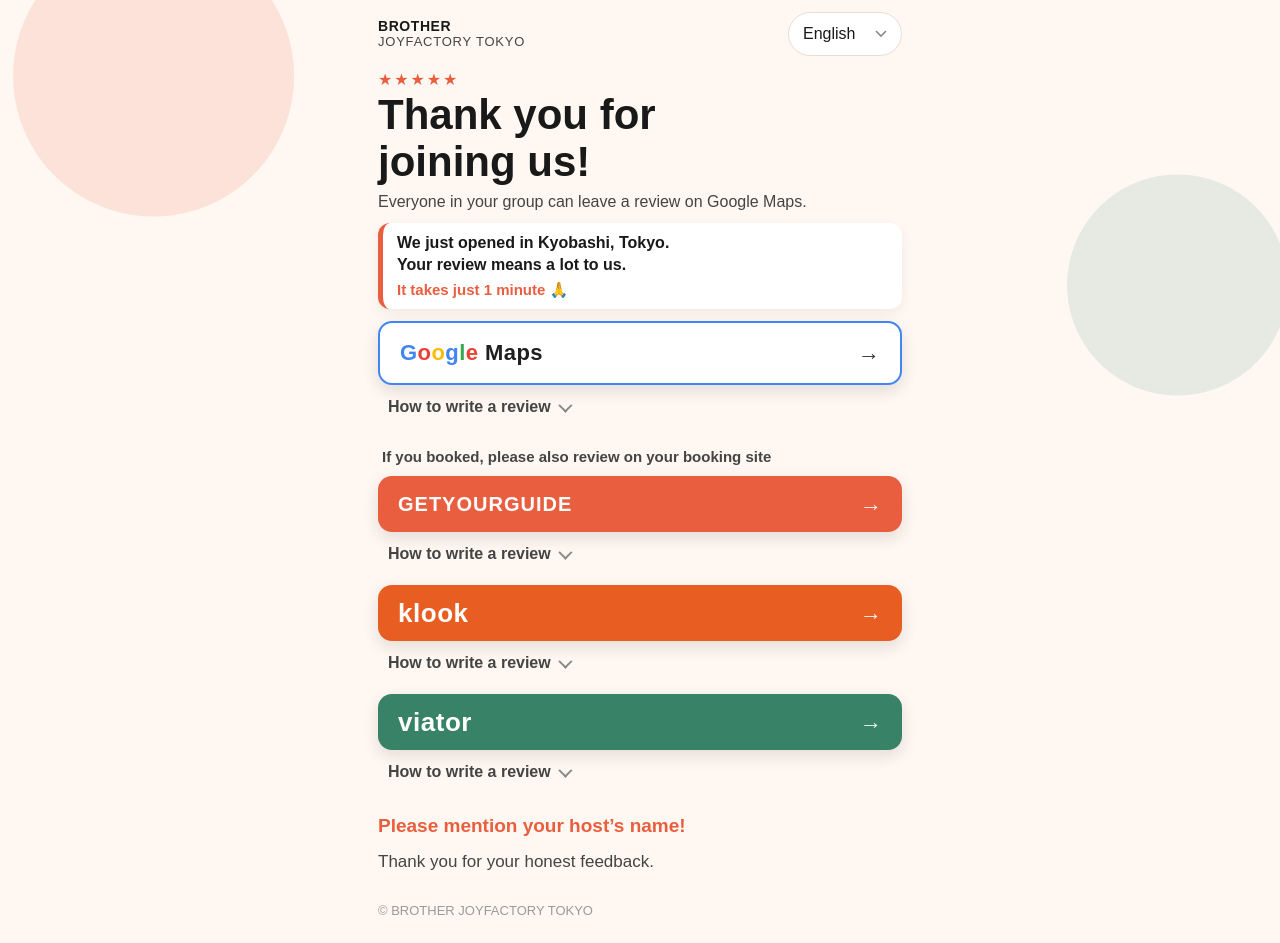
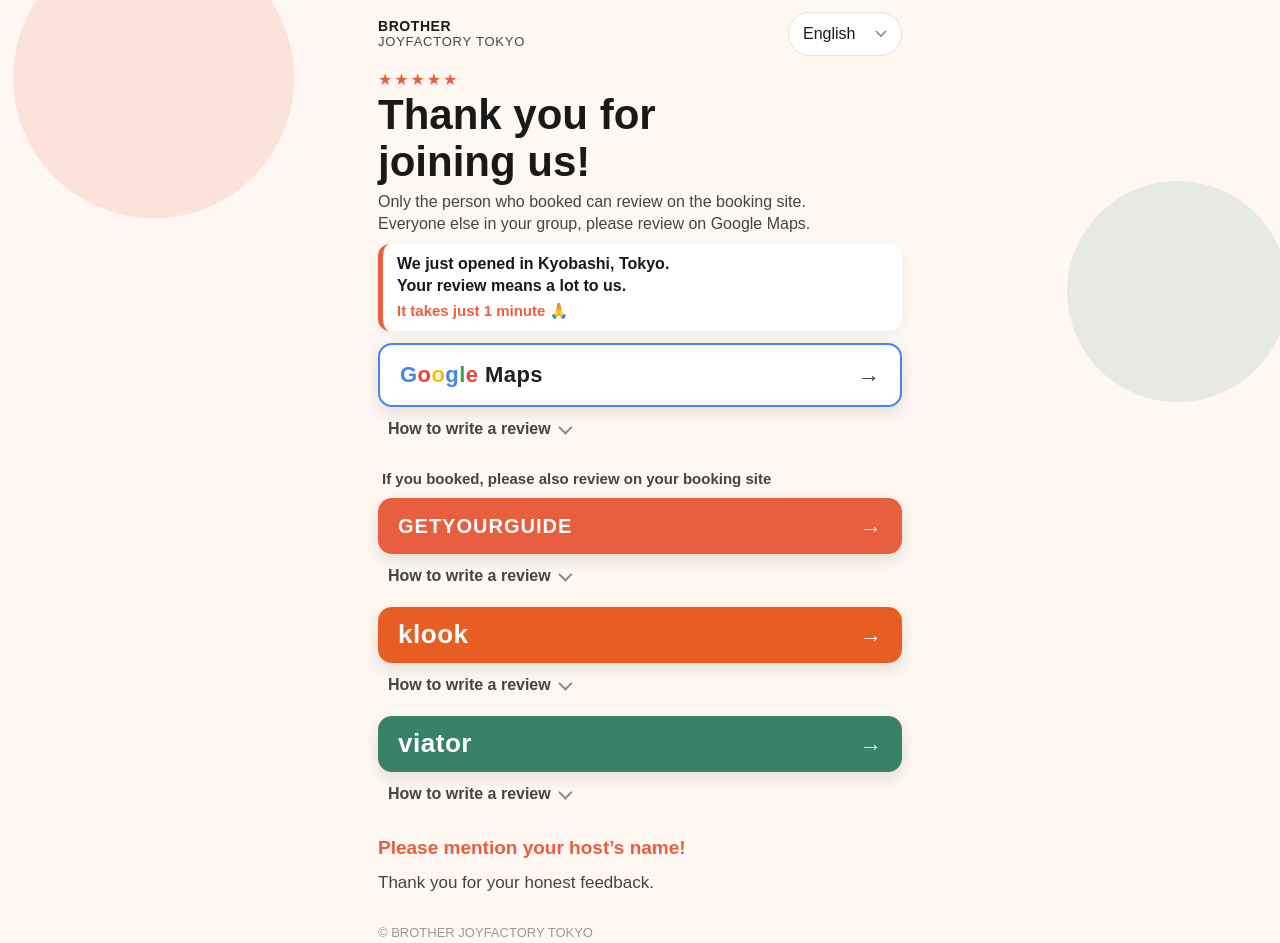
Before and after one commit to katooooooooooooooo11/joyfactory-review, a plain HTML site: page index.html in a window 1280 px wide. Drawn offline with Linux system fonts and the light colour scheme.

Commit message:
先頭の文：予約サイトは予約した人だけ・ご一緒の方は Google マップへ
Co-Authored-By: Claude Opus 5.5 <noreply@anthropic.com>

```diff
--- a/index.html
+++ b/index.html
@@ -31,7 +31,7 @@
   select:focus{outline:2px solid var(--accent);outline-offset:2px}
   h1{font-size:30px;line-height:1.12;margin:0 0 6px;font-weight:800}
   h1 em{font-style:normal;color:var(--accent)}
-  .lead{font-size:16px;line-height:1.35;color:var(--sub);margin:0 0 10px}
+  .lead{word-break:auto-phrase;white-space:pre-line;font-size:16px;line-height:1.35;color:var(--sub);margin:0 0 10px}
   .ask{background:#fff;border-left:5px solid var(--accent);border-radius:12px;padding:9px 14px;margin:0 0 12px;box-shadow:0 4px 12px rgba(25,25,25,.06)}
   .ask-main{margin:0;font-size:16px;line-height:1.38;font-weight:700;color:var(--fg)}
   .ask-main+.ask-main{margin-top:0}
@@ -98,7 +98,7 @@
 
   <p class="stars" aria-hidden="true">★★★★★</p>
   <h1 data-i18n="title">Thank you for joining us!</h1>
-  <p class="lead" data-i18n="lead">Everyone in your group can leave a review on Google Maps.</p>
+  <p class="lead" data-i18n="lead">Only the person who booked can review on the booking site. Everyone else in your group, please review on Google Maps.</p>
   <div class="ask">
     <p class="ask-main" data-i18n="ask1">We just opened in Kyobashi, Tokyo.</p>
     <p class="ask-main" data-i18n="ask2">Your review means a lot to us.</p>
@@ -140,35 +140,35 @@
 (function(){
   var I18N = {
     en:{vA1:"Tap the Viator button above and log in with the account you booked with",vA2:"Open “Bookings”, choose this experience and tap “Write a Review”",vor:"Or use the email from Viator:",gm:"If you booked, please also review on your booking site",o1:"Tap the Google Maps button above",o2:"Log in with your Google account",o3:"Choose stars, write a few words and tap Post",on:"Anyone with a Google account can post, even if someone else booked.",how:"How to write a review",g1:"Tap the GetYourGuide button above",g2:"Log in with the account you booked with",g3:"Choose stars, write a few words and send",gn:"You can also use the review email sent after your visit. Only guests who booked can review.",k1:"Tap the Klook button above and log in",k2:"Choose this experience",k3:"Choose stars, write a few words and send",kn:"Reviews can be written within 1 month of your activity date.",v1:"Open the email from Viator sent after your visit and tap the review button",v2:"Choose stars, who you came with and whether you’d recommend it, then Next",v3:"Add photos if you like (optional)",v4:"Write your review (100+ characters) and a title, tick the box, then Submit",vn:"Viator sends up to 3 reminder emails.",
-        title:"Thank you for joining us!",lead:"Everyone in your group can leave a review on Google Maps.",
+        title:"Thank you for joining us!",lead:"Only the person who booked can review on the booking site.\nEveryone else in your group, please review on Google Maps.",
         ask1:"We just opened in Kyobashi, Tokyo.",ask2:"Your review means a lot to us.",ask3:"It takes just 1 minute 🙏",
         s1:"Open the site you booked with",s2:"Find your booking",s3:"Tap “Write a review”",
         viator:"Viator: use the review link in your email.",
         mention:"Please mention your host’s name!",
         thanks:"Thank you for your honest feedback."},
     ja:{vA1:"上の Viator のボタンを押し、予約したアカウントでログイン",vA2:"［Bookings］を開き、この体験を選んで［Write a Review］を押す",vor:"または、Viator から届くメールから：",gm:"予約した方は、予約したサイトにも",o1:"上の Google マップのボタンを押す",o2:"Google のアカウントでログイン",o3:"星を選び、ひとこと書いて［投稿］",on:"Google のアカウントがあれば、予約していない方も書けます。",how:"レビューの書き方",g1:"上の GetYourGuide のボタンを押す",g2:"予約したアカウントでログイン",g3:"星を選び、ひとこと書いて送信",gn:"体験の後に届くメールからも書けます。書けるのは予約した方だけです。",k1:"上の Klook のボタンを押してログイン",k2:"この体験を選ぶ",k3:"星を選び、ひとこと書いて送信",kn:"レビューは体験日から1か月以内に書けます。",v1:"体験の後に Viator から届くメールを開き、レビューのボタンを押す",v2:"星・だれと来たか・おすすめかを選んで［Next］",v3:"写真を足す（なくても大丈夫）",v4:"感想（100文字以上）とタイトルを書き、四角にチェックして［Submit］",vn:"Viator からのメールは最大3通届きます。",
-        title:"ありがとうございました！",lead:"ご一緒の方もみなさん、Google マップで口コミをお願いします",
+        title:"ありがとうございました！",lead:"予約サイトのレビューは、予約した方しか書けません。\nご一緒の方は、Google マップでお願いします",
         ask1:"東京・京橋に開業したばかりです。",ask2:"口コミがいちばんの力になります。",ask3:"所要時間は1分ほどです 🙏",
         s1:"予約したサイトを開く",s2:"予約を探す",s3:"「レビューを書く」をタップ",
         viator:"Viatorはメールのレビューリンクから",
         mention:"スタッフの名前も書いてください！",
         thanks:"率直なご感想をお待ちしています。"},
     zh:{vA1:"点击上方的 Viator 按钮，用预订时的账号登录",vA2:"打开“Bookings”，选择本次体验，点击“Write a Review”",vor:"或者通过 Viator 发来的邮件：",gm:"预订人也请在预订网站上评价",o1:"点击上方的 Google 地图按钮",o2:"登录您的 Google 账号",o3:"选择星级，写几句话后点击“发布”",on:"只要有 Google 账号，没有预订的同行者也可以评价。",how:"如何撰写评价",g1:"点击上方的 GetYourGuide 按钮",g2:"使用预订时的账号登录",g3:"选择星级，写几句话后提交",gn:"也可以通过体验后收到的邮件撰写。只有预订的客人可以评价。",k1:"点击上方的 Klook 按钮并登录",k2:"选择本次体验",k3:"选择星级，写几句话后提交",kn:"请在体验日期后1个月内撰写评价。",v1:"打开体验后 Viator 发来的邮件，点击评价按钮",v2:"选择星级、同行者和是否推荐，然后点 Next",v3:"可以添加照片（可选）",v4:"写下评价（至少100个字符）和标题，勾选方框，然后点 Submit",vn:"Viator 最多会发送3封提醒邮件。",
-        title:"感谢您的参与！",lead:"同行的每一位都可以在 Google 地图上留下评价。",
+        title:"感谢您的参与！",lead:"预订网站上只有预订人可以评价。\n同行的其他人请在 Google 地图上评价。",
         ask1:"我们刚刚在东京京桥开业。",ask2:"您的评价对我们意义重大。",ask3:"只需约1分钟 🙏",
         s1:"打开您预订的网站",s2:"找到您的订单",s3:"点击“撰写评价”",
         viator:"Viator：请使用邮件中的评价链接",
         mention:"请写上接待您的工作人员姓名！",
         thanks:"谢谢您，您的真实反馈对我们很重要。"},
     fr:{vA1:"Touchez le bouton Viator ci-dessus et connectez-vous avec le compte de votre réservation",vA2:"Ouvrez « Bookings », choisissez cette activité et touchez « Write a Review »",vor:"Ou depuis l’e-mail de Viator :",gm:"Si vous avez réservé, laissez aussi un avis sur votre site de réservation",o1:"Touchez le bouton Google Maps ci-dessus",o2:"Connectez-vous avec votre compte Google",o3:"Choisissez les étoiles, écrivez quelques mots et touchez Publier",on:"Toute personne ayant un compte Google peut publier, même si quelqu’un d’autre a réservé.",how:"Comment laisser un avis",g1:"Touchez le bouton GetYourGuide ci-dessus",g2:"Connectez-vous avec le compte de votre réservation",g3:"Choisissez les étoiles, écrivez quelques mots et envoyez",gn:"Vous pouvez aussi utiliser l’e-mail d’avis reçu après votre visite. Seuls les clients ayant réservé peuvent laisser un avis.",k1:"Touchez le bouton Klook ci-dessus et connectez-vous",k2:"Choisissez cette activité",k3:"Choisissez les étoiles, écrivez quelques mots et envoyez",kn:"Les avis peuvent être laissés dans le mois suivant la date de l’activité.",v1:"Ouvrez l’e-mail de Viator reçu après votre visite et touchez le bouton d’avis",v2:"Choisissez les étoiles, avec qui vous étiez et si vous recommandez, puis Next",v3:"Ajoutez des photos si vous voulez (facultatif)",v4:"Écrivez votre avis (100 caractères minimum) et un titre, cochez la case, puis Submit",vn:"Viator envoie jusqu’à 3 e-mails de rappel.",
-        title:"Merci d’être venu !",lead:"Tout votre groupe peut laisser un avis sur Google Maps.",
+        title:"Merci d’être venu !",lead:"Seule la personne qui a réservé peut laisser un avis sur le site de réservation.\nLes autres membres du groupe, laissez un avis sur Google Maps.",
         ask1:"Nous venons d’ouvrir à Kyobashi, Tokyo.",ask2:"Votre avis compte beaucoup pour nous.",ask3:"Cela ne prend qu’une minute 🙏",
         s1:"Ouvrez le site de réservation",s2:"Retrouvez votre réservation",s3:"Touchez « Écrire un avis »",
         viator:"Viator : utilisez le lien reçu par e-mail.",
         mention:"Mentionnez le prénom de votre hôte !",
         thanks:"Merci pour votre avis sincère."},
     es:{vA1:"Toca el botón de Viator de arriba e inicia sesión con la cuenta de tu reserva",vA2:"Abre “Bookings”, elige esta experiencia y toca “Write a Review”",vor:"O desde el correo de Viator:",gm:"Si reservaste, deja también una reseña en tu sitio de reserva",o1:"Toca el botón de Google Maps de arriba",o2:"Inicia sesión con tu cuenta de Google",o3:"Elige las estrellas, escribe unas palabras y toca Publicar",on:"Cualquiera con una cuenta de Google puede publicar, aunque otra persona haya reservado.",how:"Cómo dejar una reseña",g1:"Toca el botón de GetYourGuide de arriba",g2:"Inicia sesión con la cuenta de tu reserva",g3:"Elige las estrellas, escribe unas palabras y envía",gn:"También puedes usar el correo de reseña que recibes después de tu visita. Solo pueden opinar quienes reservaron.",k1:"Toca el botón de Klook de arriba e inicia sesión",k2:"Elige esta experiencia",k3:"Elige las estrellas, escribe unas palabras y envía",kn:"Puedes escribir la reseña hasta 1 mes después de la fecha de la actividad.",v1:"Abre el correo de Viator que recibes después de tu visita y toca el botón de reseña",v2:"Elige las estrellas, con quién viajaste y si lo recomiendas, y luego Next",v3:"Añade fotos si quieres (opcional)",v4:"Escribe tu reseña (mínimo 100 caracteres) y un título, marca la casilla y luego Submit",vn:"Viator envía hasta 3 correos de recordatorio.",
-        title:"¡Gracias por venir!",lead:"Todo tu grupo puede dejar una reseña en Google Maps.",
+        title:"¡Gracias por venir!",lead:"En el sitio de reserva solo puede opinar quien reservó.\nEl resto del grupo, deja tu reseña en Google Maps.",
         ask1:"Acabamos de abrir en Kyobashi, Tokio.",ask2:"Tu reseña significa mucho para nosotros.",ask3:"Solo toma 1 minuto 🙏",
         s1:"Abre el sitio donde reservaste",s2:"Busca tu reserva",s3:"Toca “Escribir una reseña”",
         viator:"Viator: usa el enlace de tu correo.",
```
